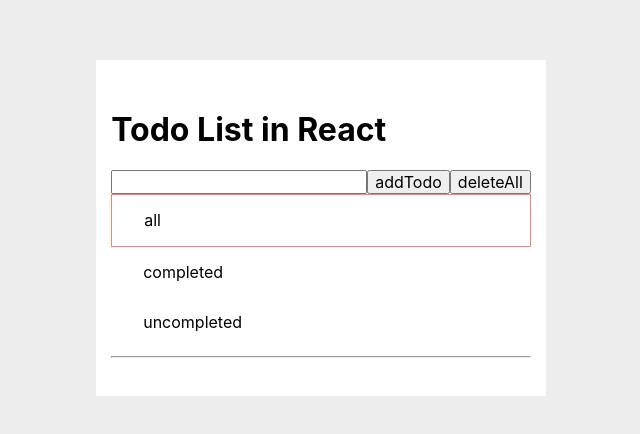
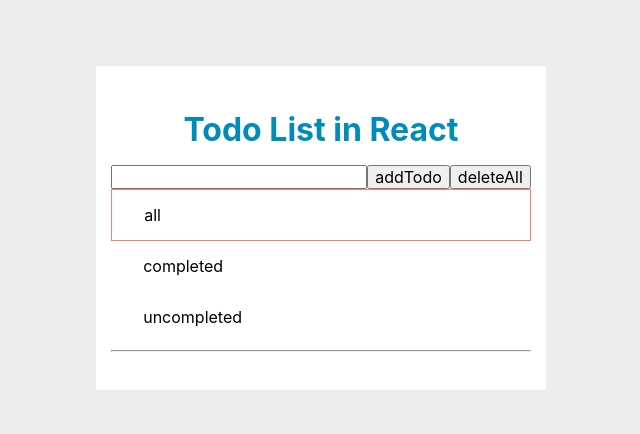
Before and after one commit to rdchen1124/todolist, a React (Create React App) app: page / in a window 1280 px wide. Shown: the part 172-606 px from the top of the page, without its empty margins (319-959 px from the left). Built offline with nearby package versions, Linux system fonts and the light colour scheme.

Commit message:
style: 調整 Header 樣式
因應需求調整:
   新增 Header 物件並調整樣式

調整項目:
   Header css 樣式

```diff
--- a/src/App/App.js
+++ b/src/App/App.js
@@ -15,6 +15,14 @@ const TodoListWrapper = styled.div`
   box-sizing: border-box;
   padding: 30px 15px;
   background-color: white;
+`;
+
+const Header = styled.div`
+  font-size: 2rem;
+  font-weight: bold;
+  color: #008cba;
+  margin: 1rem auto;
+  text-align: center;
 `;
 
 const FilterItem = styled.div`
@@ -100,9 +108,7 @@ function App() {
   return (
     <Container>
       <TodoListWrapper>
-        <header>
-          <h1>Todo List in React</h1>
-        </header>
+        <Header>Todo List in React</Header>
         <section>
           <input type="text" value={value} onChange={handleTodoChange} />
           <input type="button" value="addTodo" onClick={handleAddTodo} />
```
